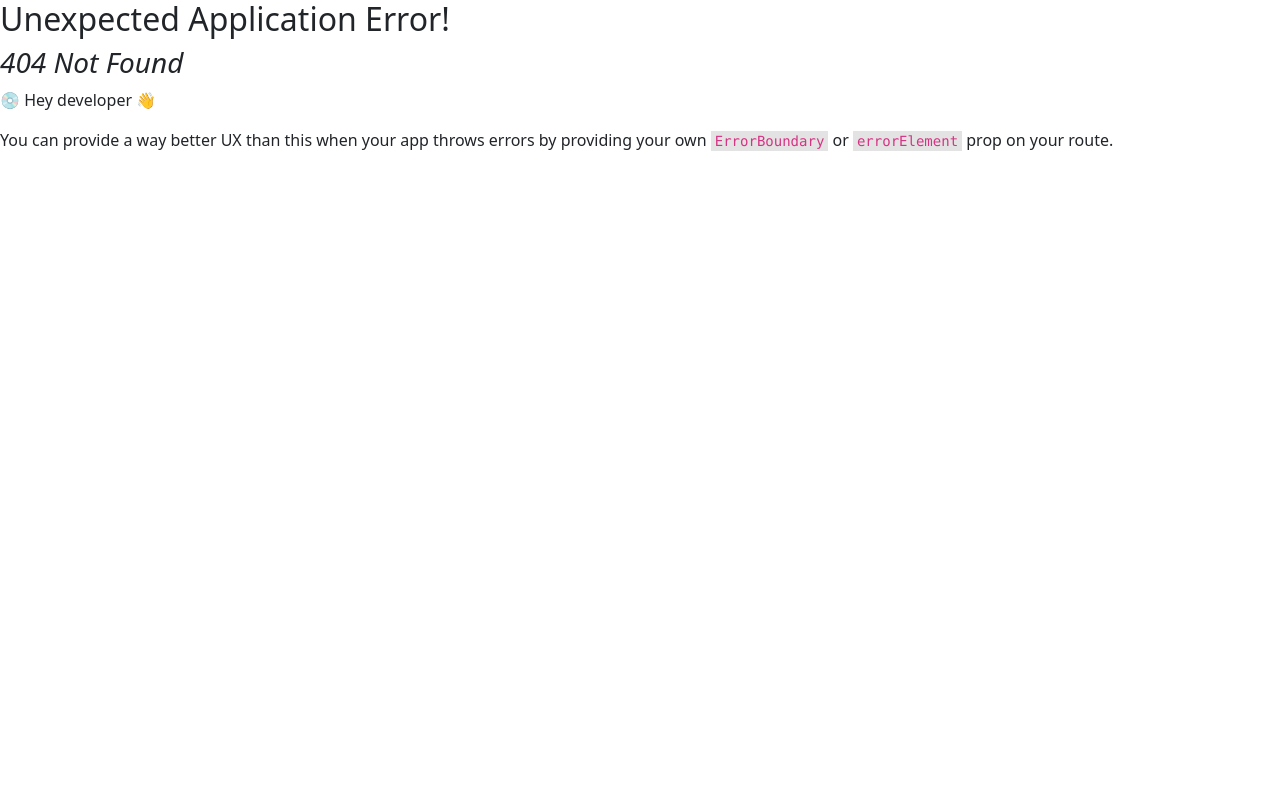
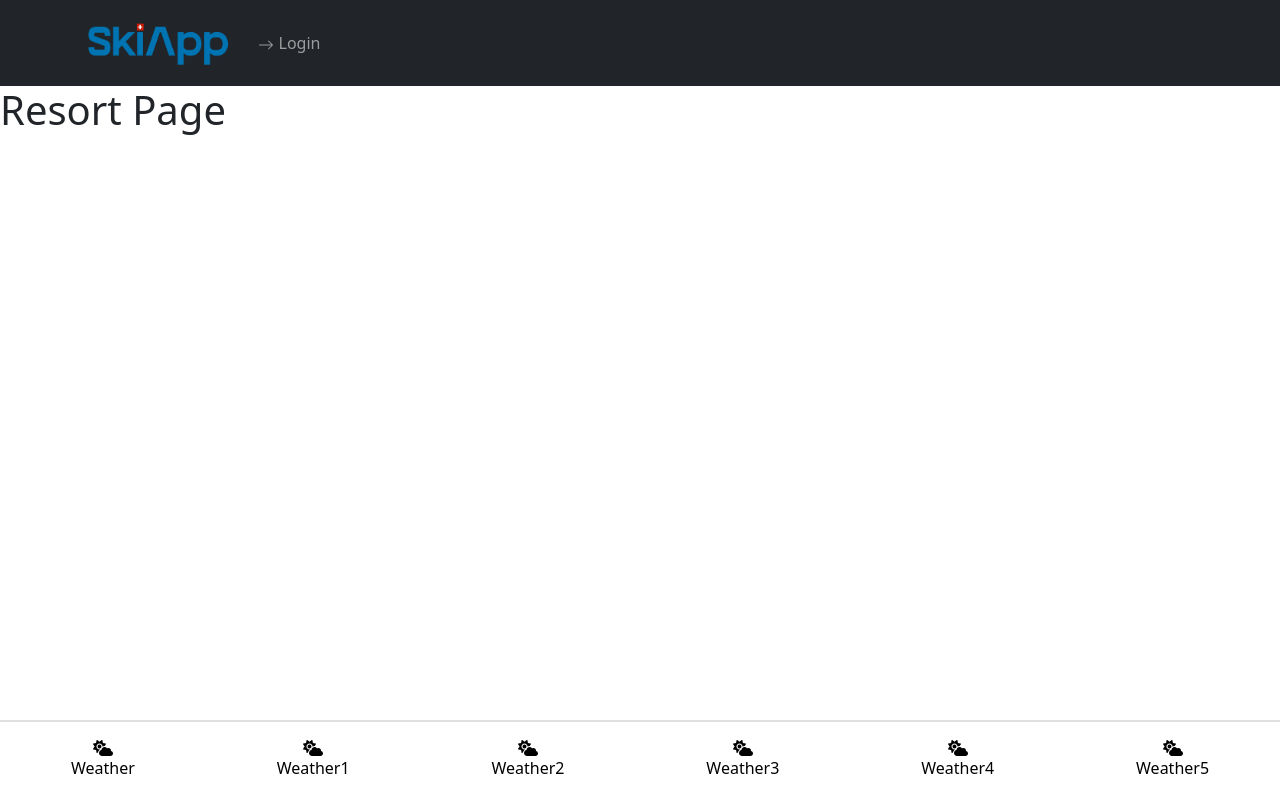
Before and after one commit to hackzurich2023/frontend, a React (Vite) app: page /resorts/1/1 in a window 1280 px wide. Before the commit this address had no page. Built offline with nearby package versions, Linux system fonts and the light colour scheme.

Commit message:
Add navigation bar

```diff
--- a/package.json
+++ b/package.json
@@ -4,6 +4,9 @@
   "version": "0.0.0",
   "main": "index.js",
   "dependencies": {
+    "@fortawesome/fontawesome-svg-core": "^6.4.2",
+    "@fortawesome/free-solid-svg-icons": "^6.4.2",
+    "@fortawesome/react-fontawesome": "^0.2.0",
     "bootstrap": "^5.3.2",
     "bootstrap-icons": "^1.11.0",
     "firebase": "^10.4.0",
--- a/src/MainLayout.tsx
+++ b/src/MainLayout.tsx
@@ -1,25 +1,97 @@
-import React, { PropsWithChildren } from "react";
+import React, { PropsWithChildren, ReactNode } from "react";
 
 import { Footer } from "components/Footer";
 import { NavBar } from "components/NavBar";
 import { Container } from "react-bootstrap";
+import { isNonEmptyArray, NonEmptyArray } from "utils/types";
+import { Link, useParams } from "react-router-dom";
 
-export function MainLayout({ children }: PropsWithChildren) {
+export interface NavigationTab {
+  id: string;
+  name: string;
+  icon: ReactNode;
+  routerTo: string;
+}
+
+interface Props {
+  tabs?: NavigationTab[];
+}
+
+function NavigationTabButton({
+  tab,
+  isActive,
+}: {
+  tab: NavigationTab;
+  isActive: boolean;
+}) {
+  return (
+    <div
+      className="d-flex flex-grow-1 justify-content-around align-items-center"
+      style={{
+        height: "80px",
+      }}
+    >
+      <Link
+        to={tab.routerTo}
+        className="d-flex flex-grow-1 flex-column align-items-center justify-content-center text-black"
+        style={{
+          borderColor: isActive ? "#000" : "transparent",
+          borderBottomWidth: "5px",
+          borderBottomStyle: "solid",
+          height: "100%",
+          textDecoration: "none",
+        }}
+      >
+        {tab.icon}
+        <span className="mb-0 fs-6">{tab.name}</span>
+      </Link>
+    </div>
+  );
+}
+
+function TabNavigationBar({ tabs }: { tabs: NonEmptyArray<NavigationTab> }) {
+  const { section } = useParams();
+
+  return (
+    <div
+      className="bg-body position-fixed w-100 z-2 bottom-0"
+      style={{
+        height: "80px",
+        borderTop: "2px solid #e0e0e0",
+      }}
+    >
+      <div className="d-flex">
+        {tabs.map((tab, index) => (
+          <NavigationTabButton
+            key={tab.name}
+            tab={tab}
+            isActive={(!section && index === 0) || tab.id === section}
+          />
+        ))}
+      </div>
+    </div>
+  );
+}
+
+export function MainLayout({ children, tabs }: PropsWithChildren<Props>) {
   return (
     <>
       <NavBar />
       <Container
         className="position-fixed overflow-scroll p-0"
-        style={{ top: "86px", height: "calc(100vh - 85px)", width: '100%'}}
+        style={{ top: "86px", height: "calc(100vh - 85px)", width: "100%" }}
       >
         <Container
           className="p-0"
           style={{
-            minHeight: "calc(100% - 80px)"
+            minHeight: "calc(100% - 80px)",
           }}
-        >{children}</Container>
+        >
+          {children}
+        </Container>
         <Footer />
       </Container>
+      {tabs && isNonEmptyArray(tabs) ? <TabNavigationBar tabs={tabs} /> : null}
     </>
   );
 }
--- a/src/components/ResortPage.tsx
+++ b/src/components/ResortPage.tsx
@@ -1,10 +1,57 @@
-import {MainLayout} from 'MainLayout';
-import React from 'react';
+import { MainLayout, NavigationTab } from "MainLayout";
+import React from "react";
+import { FontAwesomeIcon } from "@fortawesome/react-fontawesome";
+import { faCloudSun } from "@fortawesome/free-solid-svg-icons";
+import { useParams, useRoutes } from "react-router-dom";
+import { ResortName } from "data/resorts";
+
+const TABS: Omit<NavigationTab, "routerTo">[] = [
+  {
+    id: "weather",
+    name: "Weather",
+    icon: <FontAwesomeIcon icon={faCloudSun} />,
+  },
+  {
+    id: "weather1",
+    name: "Weather1",
+    icon: <FontAwesomeIcon icon={faCloudSun} />,
+  },
+  {
+    id: "weather2",
+    name: "Weather2",
+    icon: <FontAwesomeIcon icon={faCloudSun} />,
+  },
+  {
+    id: "weather3",
+    name: "Weather3",
+    icon: <FontAwesomeIcon icon={faCloudSun} />,
+  },
+  {
+    id: "weather4",
+    name: "Weather4",
+    icon: <FontAwesomeIcon icon={faCloudSun} />,
+  },
+  {
+    id: "weather5",
+    name: "Weather5",
+    icon: <FontAwesomeIcon icon={faCloudSun} />,
+  },
+];
+
+function useResortTabs(resortName: ResortName) {
+  return TABS.map((tab) => ({
+    ...tab,
+    routerTo: `/resorts/${resortName}/${tab.id.toLowerCase()}`,
+  }));
+}
 
 export function ResortPage() {
+  const { resortName } = useParams();
+  const resortTabs = useResortTabs(resortName as ResortName);
+
   return (
-    <MainLayout>
+    <MainLayout tabs={resortTabs}>
       <h1>Resort Page</h1>
     </MainLayout>
-  )
+  );
 }
--- a/src/routes/router.tsx
+++ b/src/routes/router.tsx
@@ -5,7 +5,7 @@ import { createBrowserRouter } from "react-router-dom";
 import { AccountPage } from "components/AccountPage";
 import { Home } from "components/Home";
 import { LoginPage } from "components/LoginPage";
-import {ResortPage} from 'components/ResortPage';
+import { ResortPage } from "components/ResortPage";
 
 export const router = createBrowserRouter([
   {
@@ -21,7 +21,7 @@ export const router = createBrowserRouter([
     element: <LoginPage />,
   },
   {
-    path: "/resorts/:resortName",
+    path: "/resorts/:resortName/:section?",
     element: <ResortPage />,
-  }
+  },
 ]);
--- a/src/utils/types.ts
+++ b/src/utils/types.ts
@@ -1 +1,6 @@
 export type QueryFn<T = unknown> = () => Promise<T>;
+
+export type NonEmptyArray<T> = [T, ...T[]];
+export function isNonEmptyArray<T>(arr: T[]): arr is NonEmptyArray<T> {
+  return arr.length > 0;
+}
```
Also changed, not shown: src/components/Footer.tsx (+6 -3 lines), 1 other file (tests, documents, lock files or other folders).
